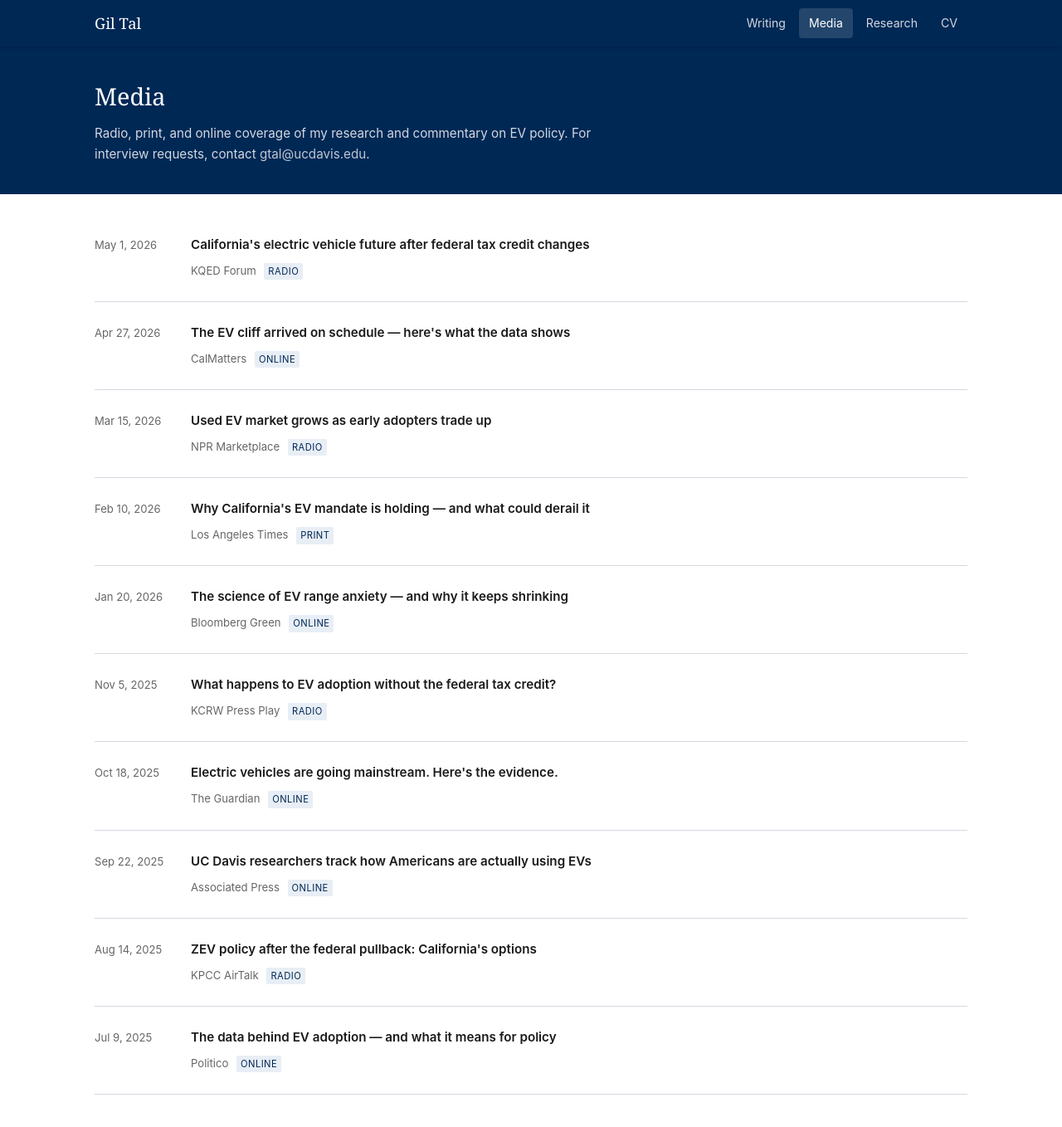
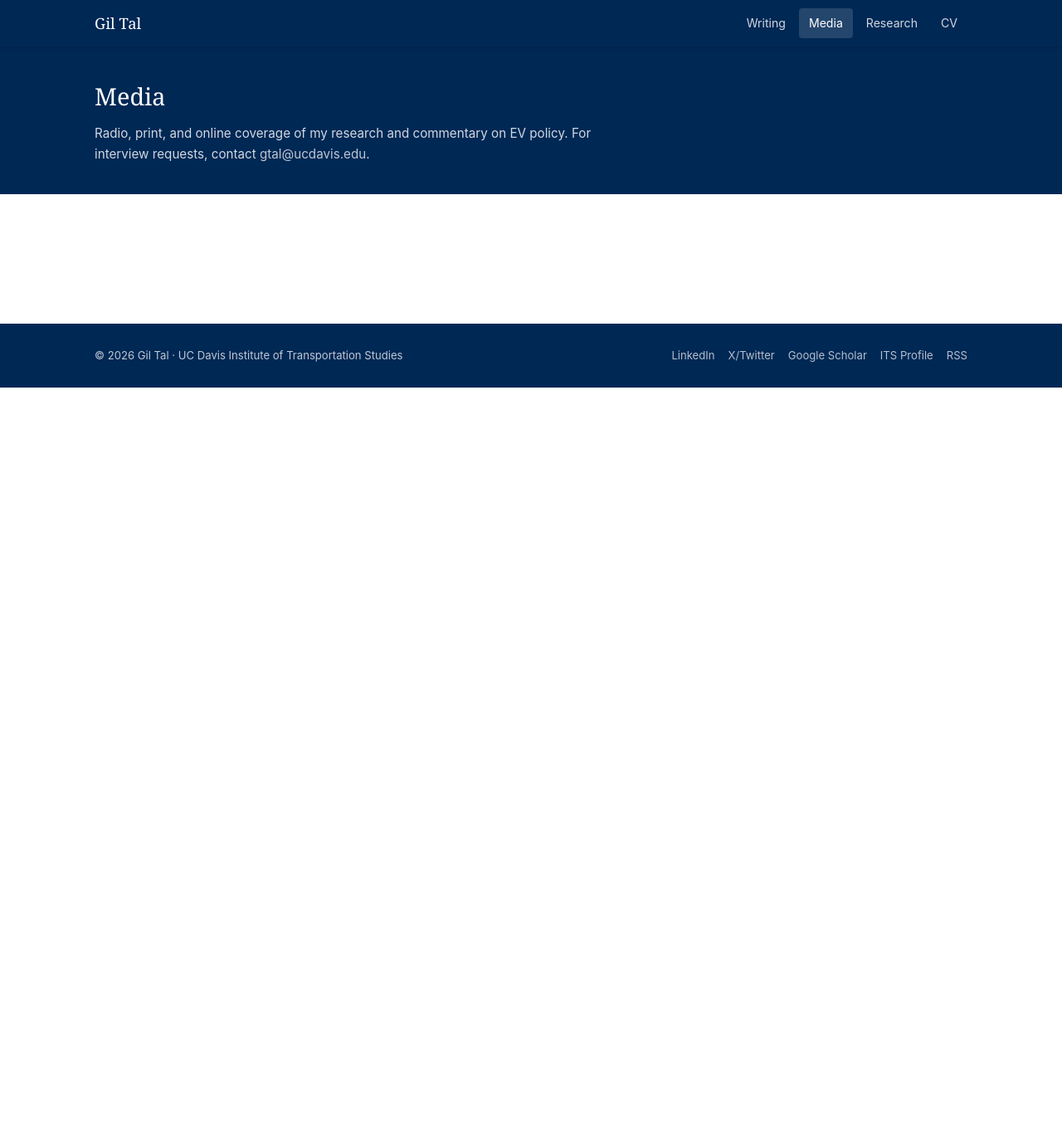
Before and after one commit to giltalEV/giltalEV.github.io, a Jekyll site: the page built from media.html, in a window 1280 px wide and 1400 px high. Shown: the top 1358 px of the window at 83% size. Built offline with Jekyll 4.4.1, drawn with Linux system fonts in a browser that asks for light colours.

Commit message:
Fix: clear all hallucinated media entries — awaiting real URLs

```diff
--- a/_data/media.yml
+++ b/_data/media.yml
@@ -1,75 +1,12 @@
 # _data/media.yml
+# Verified media appearances only — no hallucinated entries.
 # Add new items at the TOP of this list (reverse-chronological order).
 # Required fields: date, outlet, title, url, type
 # Type options: radio, print, tv, podcast, online
 # Set featured: true for items to appear on homepage (keep to 4-5 max)
+#
+# HOW TO ADD:
+#   "Add this media hit: [URL]" — Claude will generate the entry.
+#   Or paste the details below manually.
 
-- date: 2026-05-01
-  outlet: KQED Forum
-  title: "California's electric vehicle future after federal tax credit changes"
-  url: https://www.kqed.org/
-  type: radio
-  featured: true
-
-- date: 2026-04-27
-  outlet: CalMatters
-  title: "The EV cliff arrived on schedule — here's what the data shows"
-  url: https://calmatters.org/
-  type: online
-  featured: true
-
-- date: 2026-03-15
-  outlet: NPR Marketplace
-  title: "Used EV market grows as early adopters trade up"
-  url: https://www.marketplace.org/
-  type: radio
-  featured: false
-
-- date: 2026-02-10
-  outlet: Los Angeles Times
-  title: "Why California's EV mandate is holding — and what could derail it"
-  url: https://www.latimes.com/
-  type: print
-  featured: false
-
-- date: 2026-01-20
-  outlet: Bloomberg Green
-  title: "The science of EV range anxiety — and why it keeps shrinking"
-  url: https://www.bloomberg.com/green
-  type: online
-  featured: false
-
-- date: 2025-11-05
-  outlet: KCRW Press Play
-  title: "What happens to EV adoption without the federal tax credit?"
-  url: https://www.kcrw.com/
-  type: radio
-  featured: false
-
-- date: 2025-10-18
-  outlet: The Guardian
-  title: "Electric vehicles are going mainstream. Here's the evidence."
-  url: https://www.theguardian.com/
-  type: online
-  featured: false
-
-- date: 2025-09-22
-  outlet: Associated Press
-  title: "UC Davis researchers track how Americans are actually using EVs"
-  url: https://apnews.com/
-  type: online
-  featured: false
-
-- date: 2025-08-14
-  outlet: KPCC AirTalk
-  title: "ZEV policy after the federal pullback: California's options"
-  url: https://laist.com/
-  type: radio
-  featured: false
-
-- date: 2025-07-09
-  outlet: Politico
-  title: "The data behind EV adoption — and what it means for policy"
-  url: https://www.politico.com/
-  type: online
-  featured: false
+# No verified entries yet. Add real appearances as you recall them.
```
